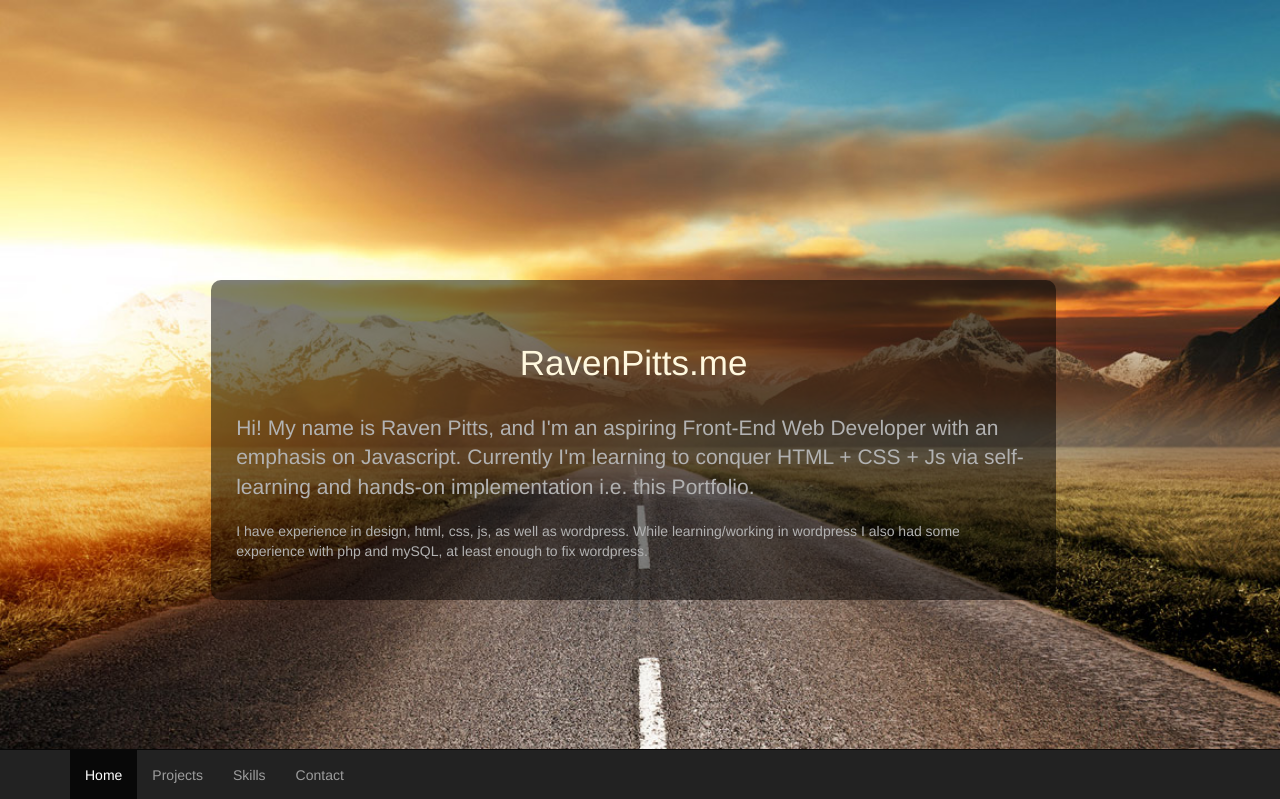
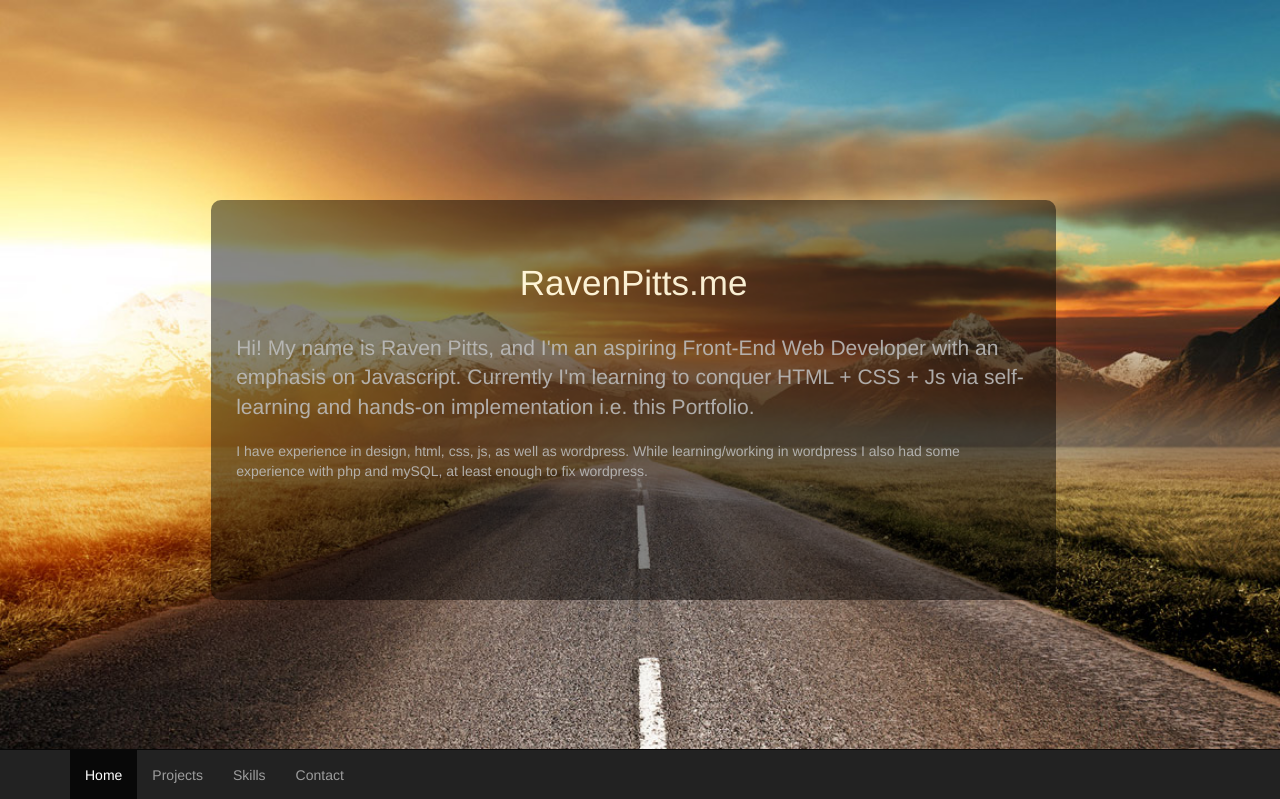
Before and after one commit to KindaIntellectual/Rae-Portfolio---WordPress-Convert, a PHP site: page / in a window 1280 px wide. Shown: the top 799 px of the page. Run offline with PHP 8.4, Linux system fonts and the light colour scheme; some libraries are stand-ins or nearby versions.

Commit message:
Update style.css
removed bottom from slide 1

```diff
--- a/css/style.css
+++ b/css/style.css
@@ -110,9 +110,9 @@ main {
 /* Slide 1 */
 #slide-1 .bcg {background-image:url("/img/bcg_slide-4.jpg")}
 #slide-1 .hsContent {
-	bottom: 200px;
-	top: auto;
-    padding: 25px;}
+	/*bottom: 200px;*/
+	top: 25%;
+    	padding: 25px;}
 /* Slide 2 */
 /*#slide-2 .bcg {background-image:url("/img/bcg_slide-2.jpg")}*/
 #slide-2 .bcg {
```
